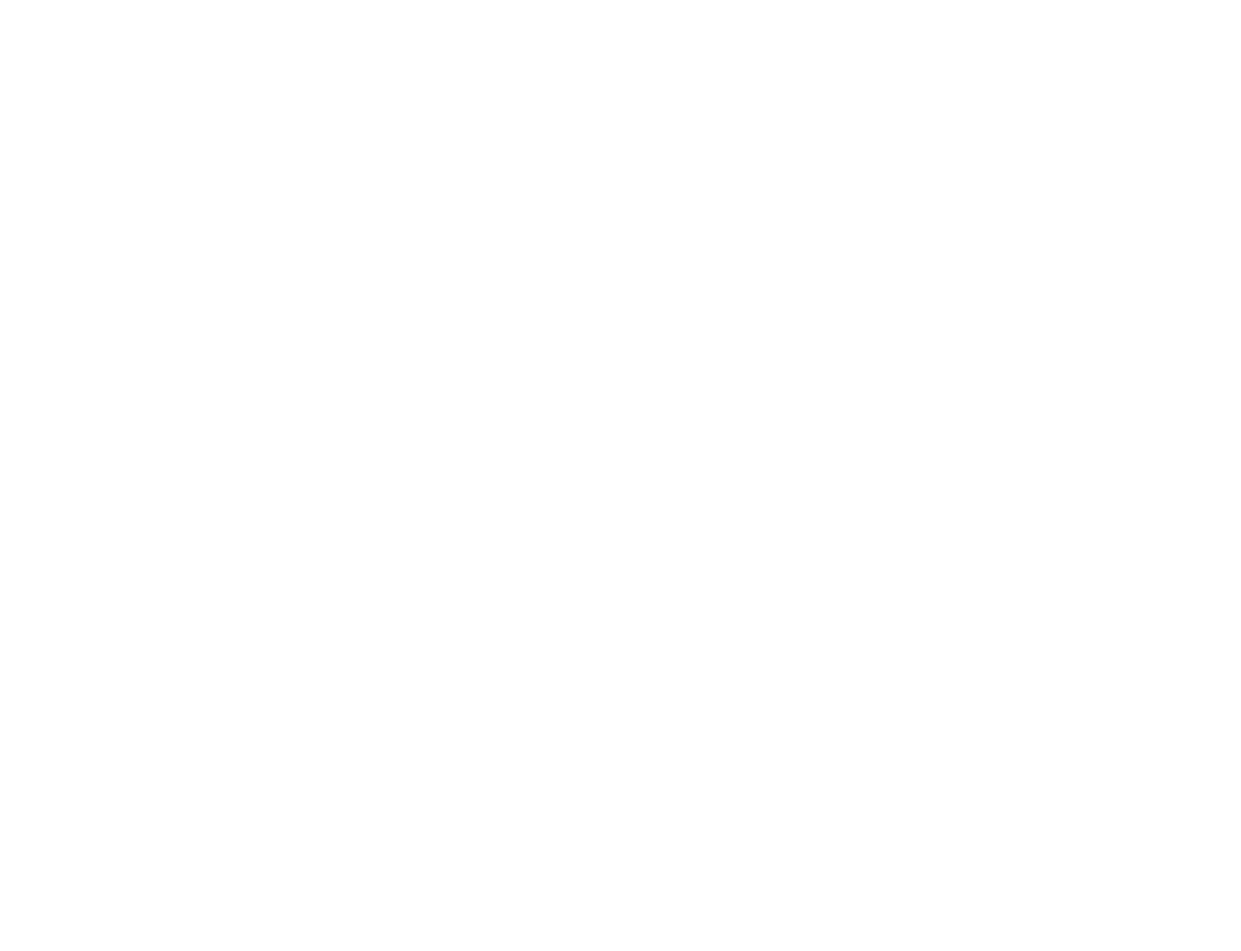
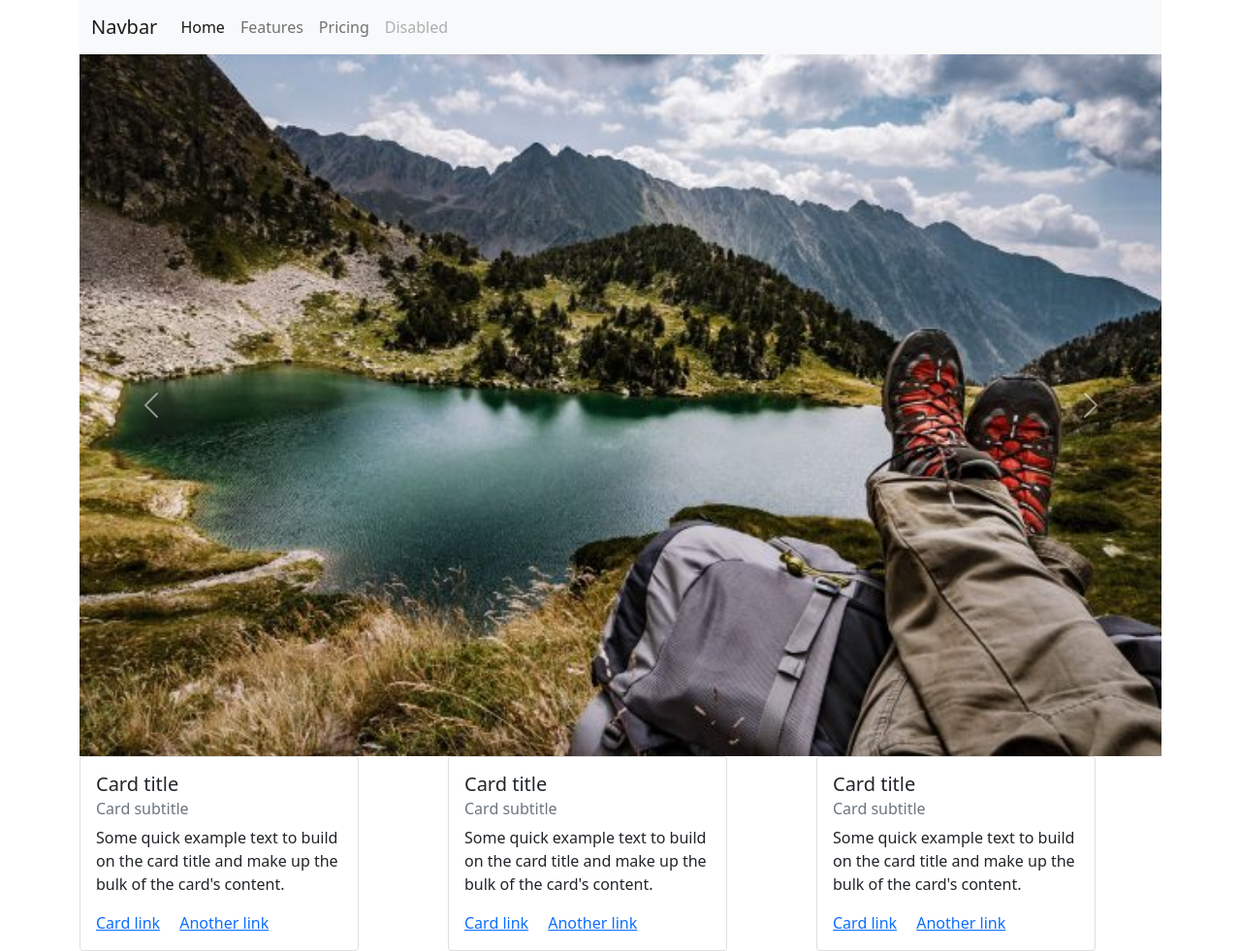
Before and after one commit to Fabio-Cristovao/aulas, a plain HTML site: page css/teste.html in a window 1280 px wide. Shown: the whole page at 97% size. Before the commit the page ends 800 px from the top, so only its background shows below. Drawn offline with nearby package versions, Linux system fonts and the light colour scheme.

Commit message:
added rows and cols bootstrap

```diff
--- a/css/teste.html
+++ b/css/teste.html
@@ -1,12 +1,110 @@
 <!DOCTYPE html>
 <html lang="en">
+
 <head>
-    <meta charset="UTF-8">
-    <meta http-equiv="X-UA-Compatible" content="IE=edge">
-    <meta name="viewport" content="width=device-width, initial-scale=1.0">
-    <title>Document</title>
+  <meta charset="UTF-8">
+  <meta http-equiv="X-UA-Compatible" content="IE=edge">
+  <meta name="viewport" content="width=device-width, initial-scale=1.0">
+  <title>Document</title>
+  <link href="https://cdn.jsdelivr.net/npm/bootstrap@5.1.3/dist/css/bootstrap.min.css" rel="stylesheet"
+    integrity="sha384-1BmE4kWBq78iYhFldvKuhfTAU6auU8tT94WrHftjDbrCEXSU1oBoqyl2QvZ6jIW3" crossorigin="anonymous">
+
 </head>
+
 <body>
-    <div></div>
+  <div class="container">
+    <nav class="navbar navbar-expand-lg navbar-light bg-light">
+      <div class="container-fluid">
+        <a class="navbar-brand" href="#">Navbar</a>
+        <button class="navbar-toggler" type="button" data-bs-toggle="collapse" data-bs-target="#navbarNavAltMarkup"
+          aria-controls="navbarNavAltMarkup" aria-expanded="false" aria-label="Toggle navigation">
+          <span class="navbar-toggler-icon"></span>
+        </button>
+        <div class="collapse navbar-collapse" id="navbarNavAltMarkup">
+          <div class="navbar-nav">
+            <a class="nav-link active" aria-current="page" href="#">Home</a>
+            <a class="nav-link" href="#">Features</a>
+            <a class="nav-link" href="#">Pricing</a>
+            <a class="nav-link disabled">Disabled</a>
+          </div>
+        </div>
+      </div>
+    </nav>
+    <div class="row">
+      <div id="carouselExampleControlsNoTouching" class="carousel slide" data-bs-touch="false" data-bs-interval="false">
+        <div class="carousel-inner">
+          <div class="carousel-item active">
+            <img src="../images/vale-pirineus.jpeg" class="d-block w-100" alt="...">
+          </div>
+          <div class="carousel-item">
+            <img src="../images/vale-pirineus.jpeg" class="d-block w-100" alt="...">
+          </div>
+          <div class="carousel-item">
+            <img src="..." class="d-block w-100" alt="...">
+          </div>
+        </div>
+        <button class="carousel-control-prev" type="button" data-bs-target="#carouselExampleControlsNoTouching"
+          data-bs-slide="prev">
+          <span class="carousel-control-prev-icon" aria-hidden="true"></span>
+          <span class="visually-hidden">Previous</span>
+        </button>
+        <button class="carousel-control-next" type="button" data-bs-target="#carouselExampleControlsNoTouching"
+          data-bs-slide="next">
+          <span class="carousel-control-next-icon" aria-hidden="true"></span>
+          <span class="visually-hidden">Next</span>
+        </button>
+      </div>
+    </div>
+    <div class="row">
+      <div class="col-4">
+        <div class="card" style="width: 18rem;">
+          <div class="card-body">
+            <h5 class="card-title">Card title</h5>
+            <h6 class="card-subtitle mb-2 text-muted">Card subtitle</h6>
+            <p class="card-text">Some quick example text to build on the card title and make up the bulk of the card's
+              content.</p>
+            <a href="#" class="card-link">Card link</a>
+            <a href="#" class="card-link">Another link</a>
+          </div>
+        </div>
+      </div>
+      <div class="col-4">
+        <div class="card" style="width: 18rem;">
+          <div class="card-body">
+            <h5 class="card-title">Card title</h5>
+            <h6 class="card-subtitle mb-2 text-muted">Card subtitle</h6>
+            <p class="card-text">Some quick example text to build on the card title and make up the bulk of the card's
+              content.</p>
+            <a href="#" class="card-link">Card link</a>
+            <a href="#" class="card-link">Another link</a>
+          </div>
+        </div>
+      </div>
+      <div class="col-4">
+        <div class="card" style="width: 18rem;">
+          <div class="card-body">
+            <h5 class="card-title">Card title</h5>
+            <h6 class="card-subtitle mb-2 text-muted">Card subtitle</h6>
+            <p class="card-text">Some quick example text to build on the card title and make up the bulk of the card's
+              content.</p>
+            <a href="#" class="card-link">Card link</a>
+            <a href="#" class="card-link">Another link</a>
+          </div>
+        </div>
+      </div>
+
+
+
+    </div>
+  </div>
+  </div>
+  </div>
+  </div>
+
+  <script src="https://cdn.jsdelivr.net/npm/bootstrap@5.1.3/dist/js/bootstrap.bundle.min.js"
+    integrity="sha384-ka7Sk0Gln4gmtz2MlQnikT1wXgYsOg+OMhuP+IlRH9sENBO0LRn5q+8nbTov4+1p" crossorigin="anonymous">
+  </script>
+
 </body>
+
 </html>
```
